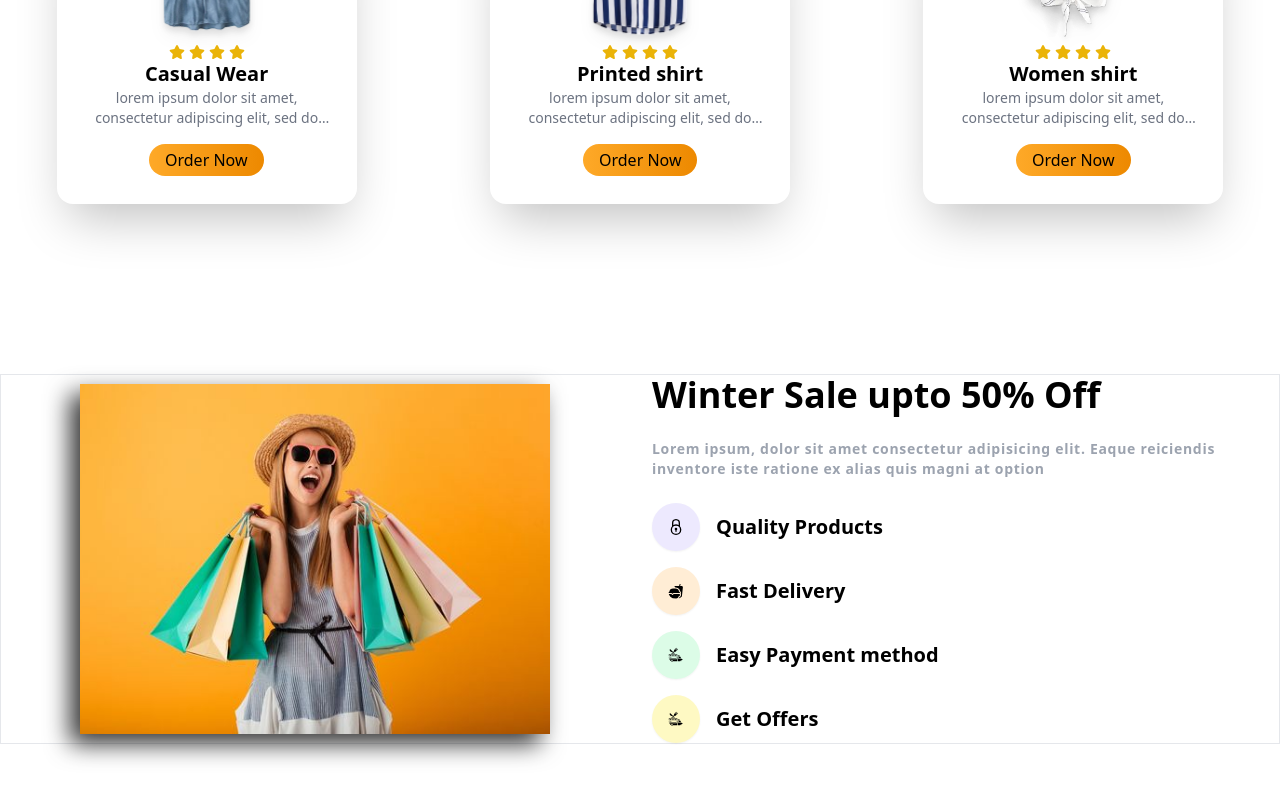
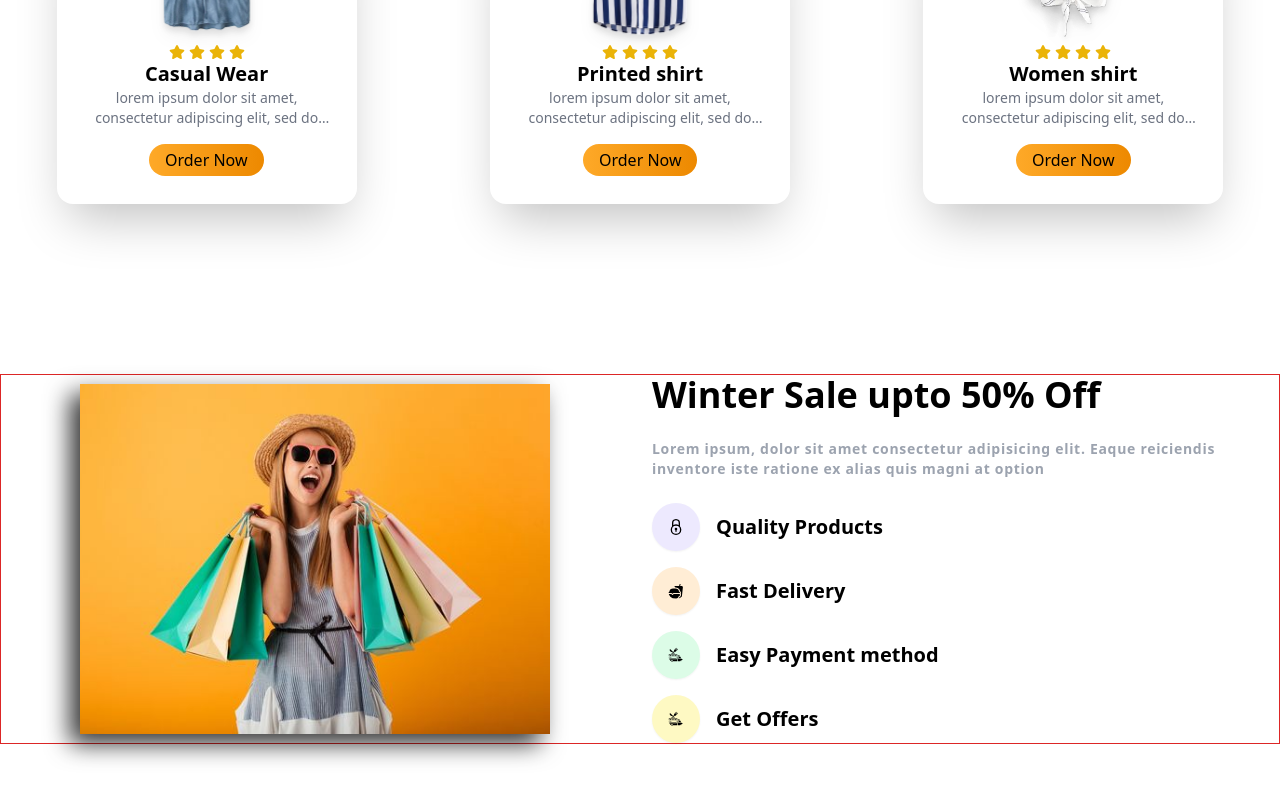
Before and after one commit to gauravthecoolboy24/04--full-e-commerce-website-react-tailwind, a React (Vite) app: page / in a window 1280 px wide. Shown: the part 1478-2278 px from the top of the page. Built offline with nearby package versions, Linux system fonts and the light colour scheme.

Commit message:
Second Commit

```diff
--- a/src/components/Banner/Banner.jsx
+++ b/src/components/Banner/Banner.jsx
@@ -5,8 +5,8 @@ import { GiFoodTruck } from "react-icons/gi";
 
 const Banner = () => {
     return (
-        <div className="min-h-[550px] flex ju5stify-center items-center  py-12 sm:py-0">
-            <div className="container border ">
+        <div className="min-h-[550px] flex ju5stify-center items-center py-12 sm:py-0">
+            <div className="container border border-red-600 ">
                 <div className="grid grid-cols-1 sm:grid-cols-2 gap-6 items-center">
 
                     {/* {Image Section} */}
```
